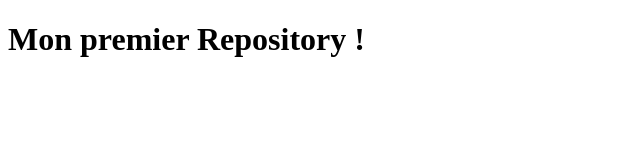
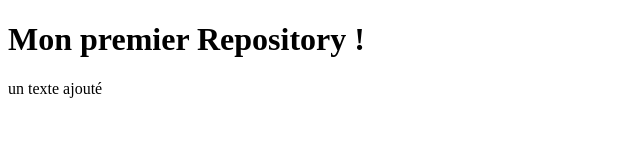
Before and after one commit to soline6/cours-git, a plain HTML site: page index.html in a window 1280 px wide. Shown: the whole page, without its empty margins (0-640 px from the left). Drawn offline with Linux system fonts and the light colour scheme.

Commit message:
paragraphe ajouté

```diff
--- a/index.html
+++ b/index.html
@@ -7,5 +7,6 @@
     </head>
     <body>
         <h1>Mon premier Repository !</h1>
+        <p>un texte ajouté</p>
     </body>
 </html>
```
